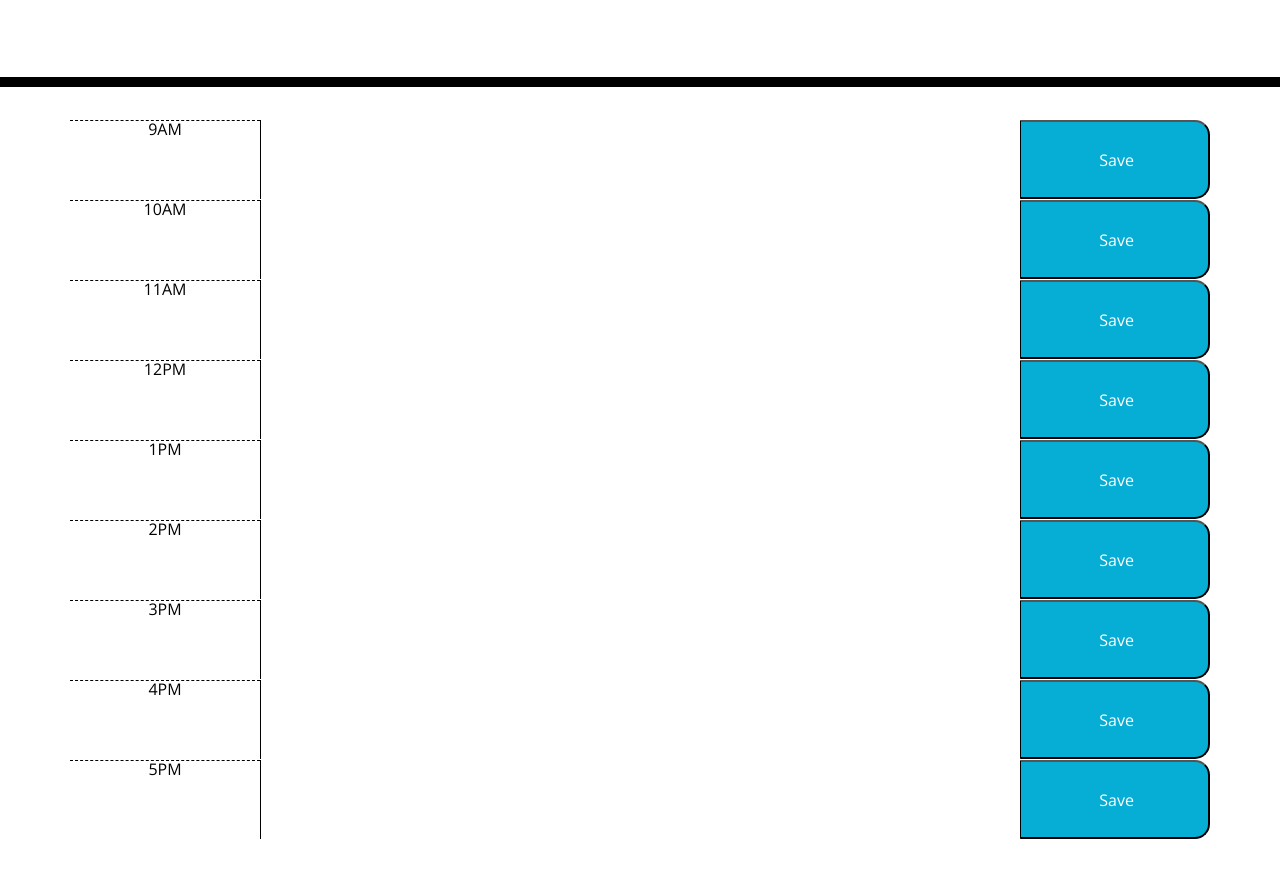
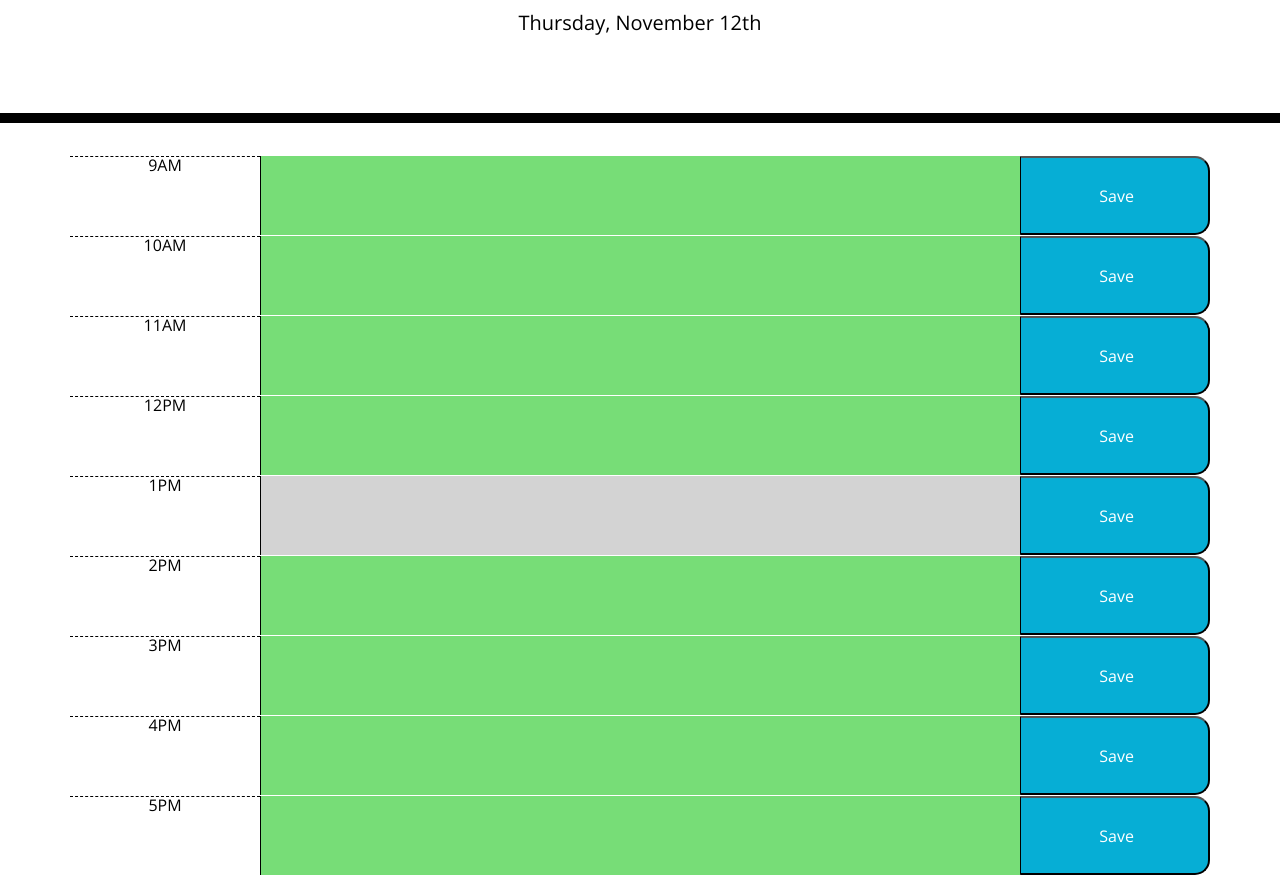
Before and after one commit to jordanks93/WorkDayScheduler, a plain HTML site: page index.html in a window 1280 px wide. Shown: the part 181-1056 px from the top of the page. Before the commit the page ends 1020 px from the top, so only its background shows below. Drawn offline with nearby package versions, Linux system fonts and the light colour scheme.

Commit message:
added colorUpdate method, updated currentDay text

```diff
--- a/index.html
+++ b/index.html
@@ -25,55 +25,55 @@
       <!--9AM block-->
       <div class="row">
         <div class="col-2 hour"> 9AM </div>
-        <textarea id="9AM" class="col-8" rows="2"></textarea>
+        <textarea id="9" class="col-8" rows="2"></textarea>
         <button class="saveBtn col-2"> <i class="lockUnlock"></i>Save</button>
       </div>
       <!--10AM block-->
       <div class="row">
         <div class="col-2 hour"> 10AM </div>
-        <textarea id="10AM" class="col-8" rows="2"></textarea>
+        <textarea id="10" class="col-8" rows="2"></textarea>
         <button class="saveBtn col-2"> <i class="lockUnlock"></i>Save</button>
       </div>
       <!--11AM block-->
       <div class="row">
         <div class="col-2 hour"> 11AM </div>
-        <textarea id="11AM" class="col-8" rows="2"></textarea>
+        <textarea id="11" class="col-8" rows="2"></textarea>
         <button class="saveBtn col-2"> <i class="lockUnlock"></i>Save</button>
       </div>
       <!--12PM block-->
       <div class="row">
         <div class="col-2 hour"> 12PM </div>
-        <textarea id="12PM" class="col-8" rows="2"></textarea>
+        <textarea id="12" class="col-8" rows="2"></textarea>
         <button class="saveBtn col-2"> <i class="lockUnlock"></i>Save</button>
       </div>
       <!--1PM block-->
       <div class="row">
         <div class="col-2 hour"> 1PM </div>
-        <textarea id="1PM" class="col-8" rows="2"></textarea>
+        <textarea id="1" class="col-8" rows="2"></textarea>
         <button class="saveBtn col-2"> <i class="lockUnlock"></i>Save</button>
       </div>
       <!--2PM block-->
       <div class="row">
         <div class="col-2 hour"> 2PM </div>
-        <textarea id="2PM" class="col-8" rows="2"></textarea>
+        <textarea id="2" class="col-8" rows="2"></textarea>
         <button class="saveBtn col-2"> <i class="lockUnlock"></i>Save</button>
       </div>
       <!--3PM block-->
       <div class="row">
         <div class="col-2 hour"> 3PM </div>
-        <textarea id="3PM" class="col-8" rows="2"></textarea>
+        <textarea id="3" class="col-8" rows="2"></textarea>
         <button class="saveBtn col-2"> <i class="lockUnlock"></i>Save</button>
       </div>
       <!--4PM block-->
       <div class="row">
         <div class="col-2 hour"> 4PM </div>
-        <textarea id="4PM" class="col-8" rows="2"></textarea>
+        <textarea id="4" class="col-8" rows="2"></textarea>
         <button class="saveBtn col-2"> <i class="lockUnlock"></i>Save</button>
       </div>
       <!--5PM block-->
       <div class="row">
         <div class="col-2 hour"> 5PM </div>
-        <textarea id="5PM" class="col-8" rows="2"></textarea>
+        <textarea id="5" class="col-8" rows="2"></textarea>
         <button class="saveBtn col-2"> <i class="lockUnlock"></i>Save</button>
       </div>
     </div>
--- a/script.js
+++ b/script.js
@@ -1,9 +1,45 @@
-//testing
+const t = moment();
+
 var now = moment().hours();
 console.log(now);
-
-const t = moment();
 
 var time = t.hours();
 
 console.log(time);
+console.log(t.format("MMMM, Do YYYY"));
+console.log(t.format("hA"));
+
+console.log($("textarea").get(0).id);
+
+
+
+console.log(workHours);
+////////////////
+//testing above
+var workHours = $("textarea").get();
+console.log(workHours.length);
+
+
+
+
+// updates the color of the textarea element depending on the time
+function colorUpdate() {
+    var currentHour = t.hours();
+    for(i=0; i< workHours.length; i++) {
+       var hour = $("textarea").get(i).id;
+        if(currentHour > hour) {
+           $("#"+hour).addClass("past");
+        }
+        else if (currentHour === hour) {
+            $("#"+hour).addClass("present");
+         }
+        else {
+            $("#"+hour).addClass("future");
+        }
+    }
+}
+
+// adds current date at the top of the page in currentDay element
+$("#currentDay").text(t.format("dddd, MMMM Do"));
+
+colorUpdate();
```
